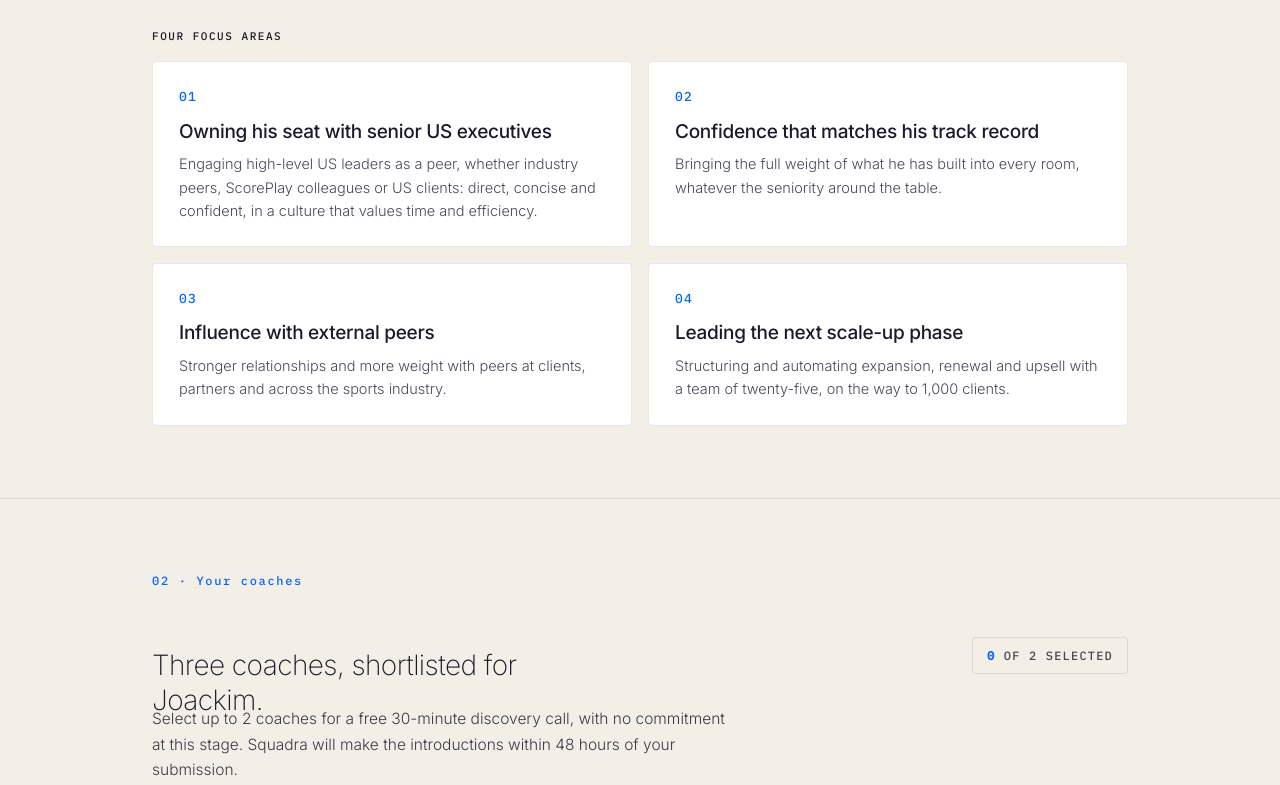
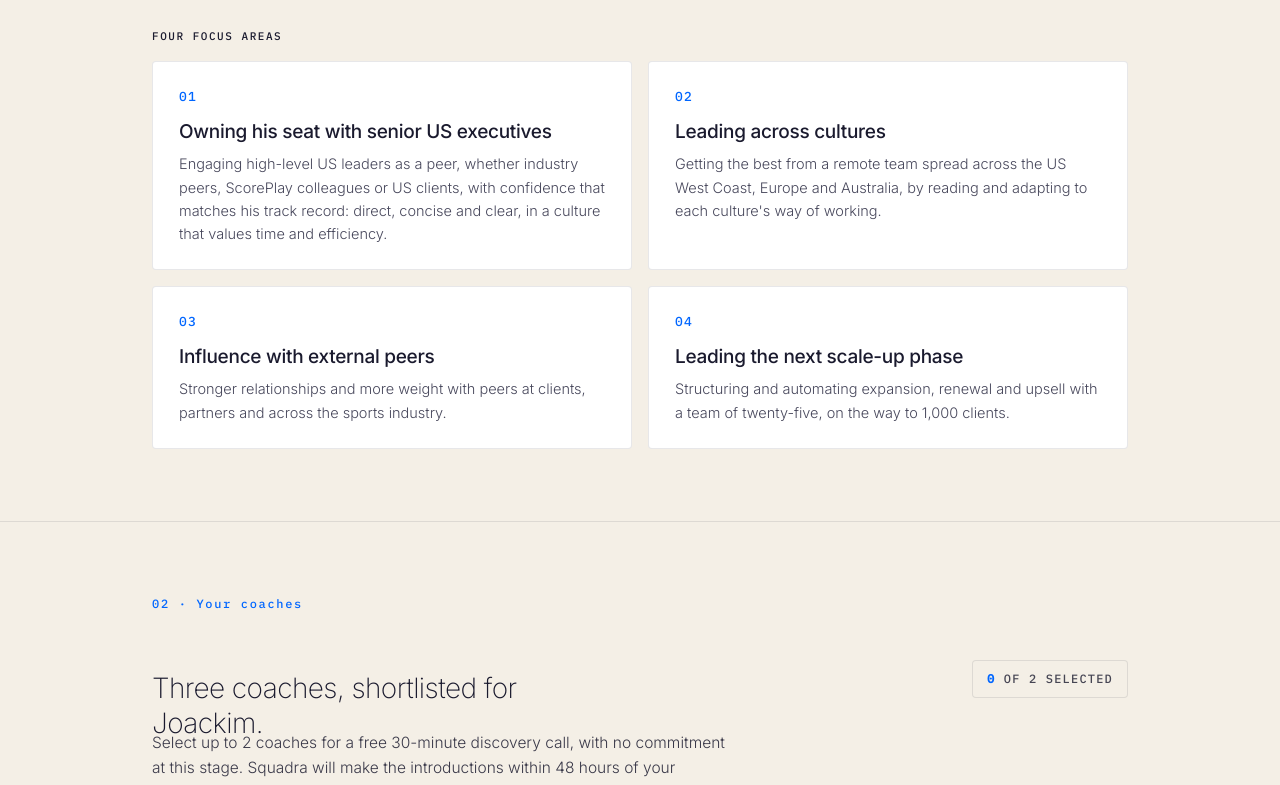
Before and after one commit to benoit-squadra/squadra-pitches, a plain HTML site: page scoreplay-joackim/index.html in a window 1280 px wide. Shown: the part 1140-1925 px from the top of the page. Drawn offline with Linux system fonts and the light colour scheme.

Commit message:
Joackim page: merge confidence into focus 01, add leading across cultures as 02
Co-Authored-By: Claude Opus 5.5 <noreply@anthropic.com>
Claude-Session: https://claude.ai/code/session_018oXRkmjPNPpS33ovMzHbUe

```diff
--- a/scoreplay-joackim/index.html
+++ b/scoreplay-joackim/index.html
@@ -263,8 +263,8 @@ nav{position:relative;overflow:hidden;}
     <div class="section-prose"><p>Joackim leads customer success at ScorePlay, the AI media platform for sports organisations, now serving 350 clients with 65 people and aiming for 1,000. In four years he built the function from a team of one to twenty-five people, a remote team spread across the US West Coast, Europe and Australia. Reading and adapting to the cultural differences within it is part of his day-to-day.</p>
 <p>Managing his team and reporting upwards work well. Where Joackim wants to grow is with peers outside the company and with senior US executives, who are direct and protective of their time. He is looking for a candid coach with a multicultural range, who goes straight to the real challenges and sets concrete goals. Coaching in English or French.</p></div>
     <span class="fa-label reveal">Four focus areas</span>
-    <div class="fa-grid"><div class="fa-card"><span class="fa-num">01</span><h3>Owning his seat with senior US executives</h3><p>Engaging high-level US leaders as a peer, whether industry peers, ScorePlay colleagues or US clients: direct, concise and confident, in a culture that values time and efficiency.</p></div>
-<div class="fa-card"><span class="fa-num">02</span><h3>Confidence that matches his track record</h3><p>Bringing the full weight of what he has built into every room, whatever the seniority around the table.</p></div>
+    <div class="fa-grid"><div class="fa-card"><span class="fa-num">01</span><h3>Owning his seat with senior US executives</h3><p>Engaging high-level US leaders as a peer, whether industry peers, ScorePlay colleagues or US clients, with confidence that matches his track record: direct, concise and clear, in a culture that values time and efficiency.</p></div>
+<div class="fa-card"><span class="fa-num">02</span><h3>Leading across cultures</h3><p>Getting the best from a remote team spread across the US West Coast, Europe and Australia, by reading and adapting to each culture's way of working.</p></div>
 <div class="fa-card"><span class="fa-num">03</span><h3>Influence with external peers</h3><p>Stronger relationships and more weight with peers at clients, partners and across the sports industry.</p></div>
 <div class="fa-card"><span class="fa-num">04</span><h3>Leading the next scale-up phase</h3><p>Structuring and automating expansion, renewal and upsell with a team of twenty-five, on the way to 1,000 clients.</p></div></div>
   </div>
```
